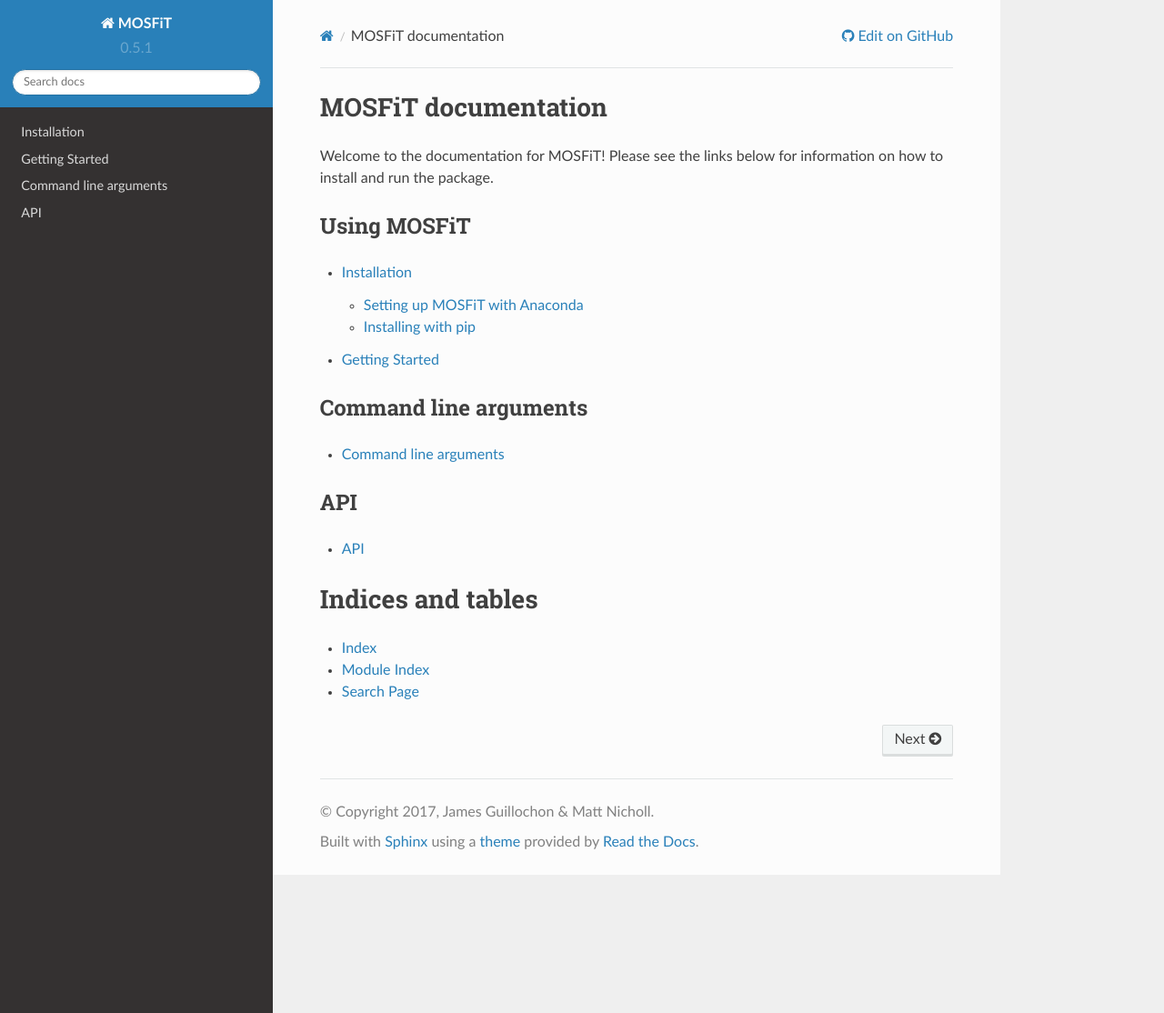
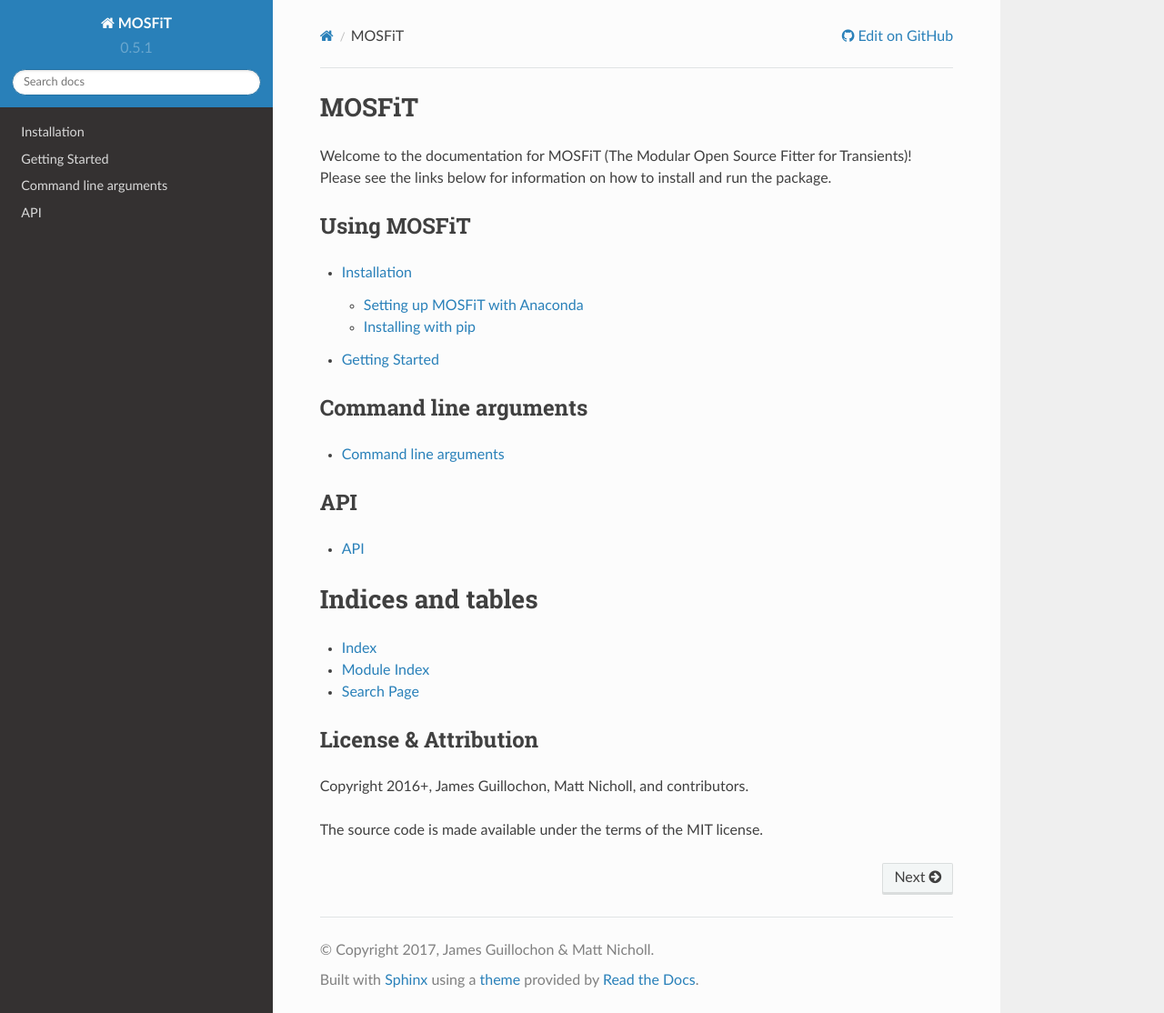
Before and after one commit to guillochon/MOSFiT, a Sphinx documentation site: the page built from docs/index.rst, in a window 1280 px wide and 1114 px high. Shown: the whole window at 91% size. Built offline with Sphinx 7.4.7 and the Read the Docs theme 2.0.0, drawn with Linux system fonts in a browser that asks for light colours.

Commit message:
Update index.rst

```diff
--- a/docs/index.rst
+++ b/docs/index.rst
@@ -1,17 +1,13 @@
-.. MOSFiT documentation master file, created by
-   sphinx-quickstart on Tue Feb 28 11:27:01 2017.
-   You can adapt this file completely to your liking, but it should at least
-   contain the root `toctree` directive.
+MOSFiT
+======
 
-MOSFiT documentation
-====================
-
-Welcome to the documentation for MOSFiT! Please see the links below for information on how to install and run the package.
+Welcome to the documentation for MOSFiT (The Modular Open Source Fitter for Transients)! Please see the links below for information on how to install and run the package.
 
 Using MOSFiT
 ------------
 
 .. toctree::
+   :maxdepth: 2
 
    installation.rst
    getting_started.rst
@@ -38,3 +34,10 @@
 * :ref:`genindex`
 * :ref:`modindex`
 * :ref:`search`
+
+License & Attribution
+---------------------
+
+Copyright 2016+, James Guillochon, Matt Nicholl, and contributors.
+
+The source code is made available under the terms of the MIT license.
```
Also changed, not shown: other parts of docs/index.rst (+2 -2 lines).
